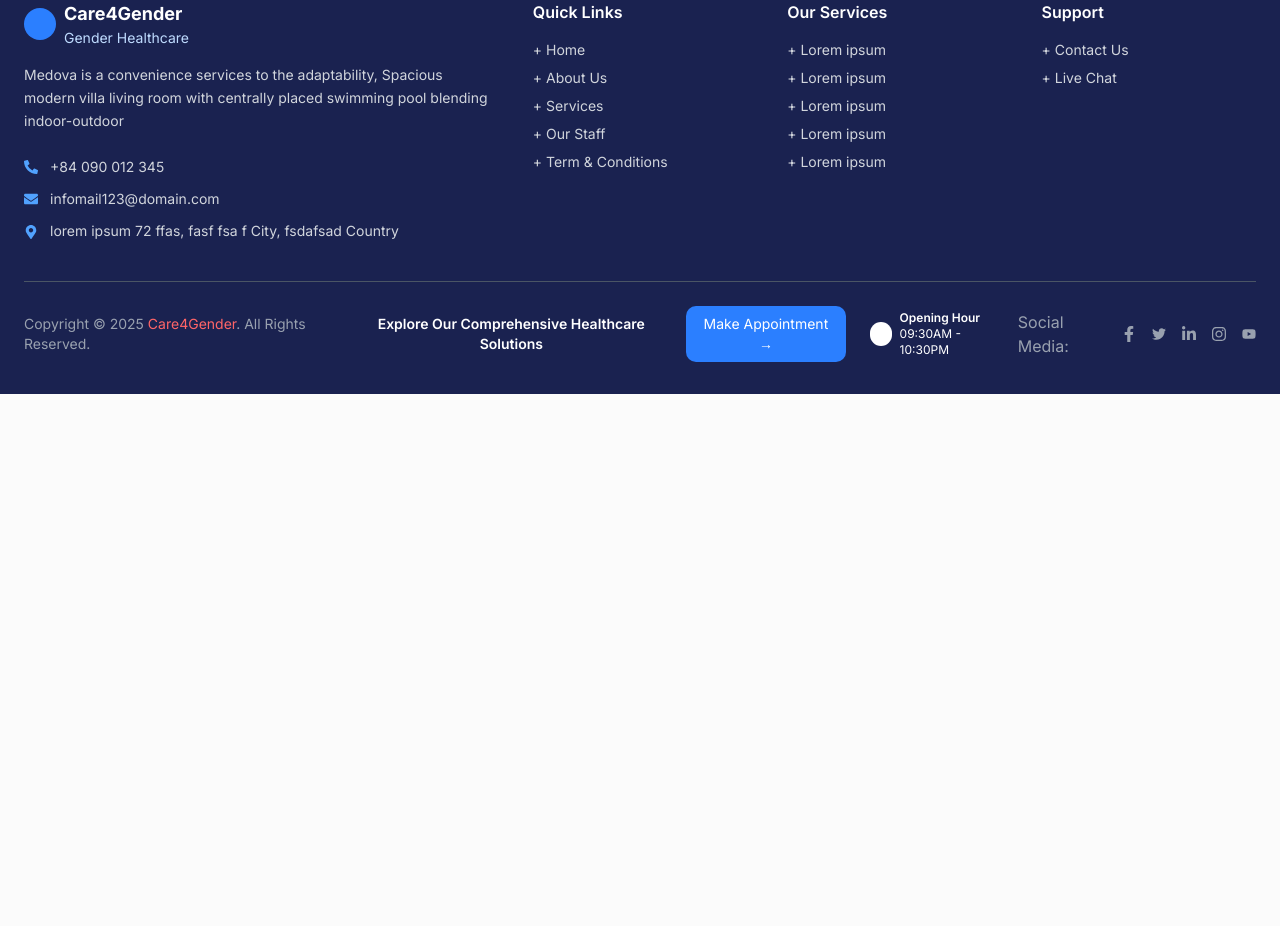
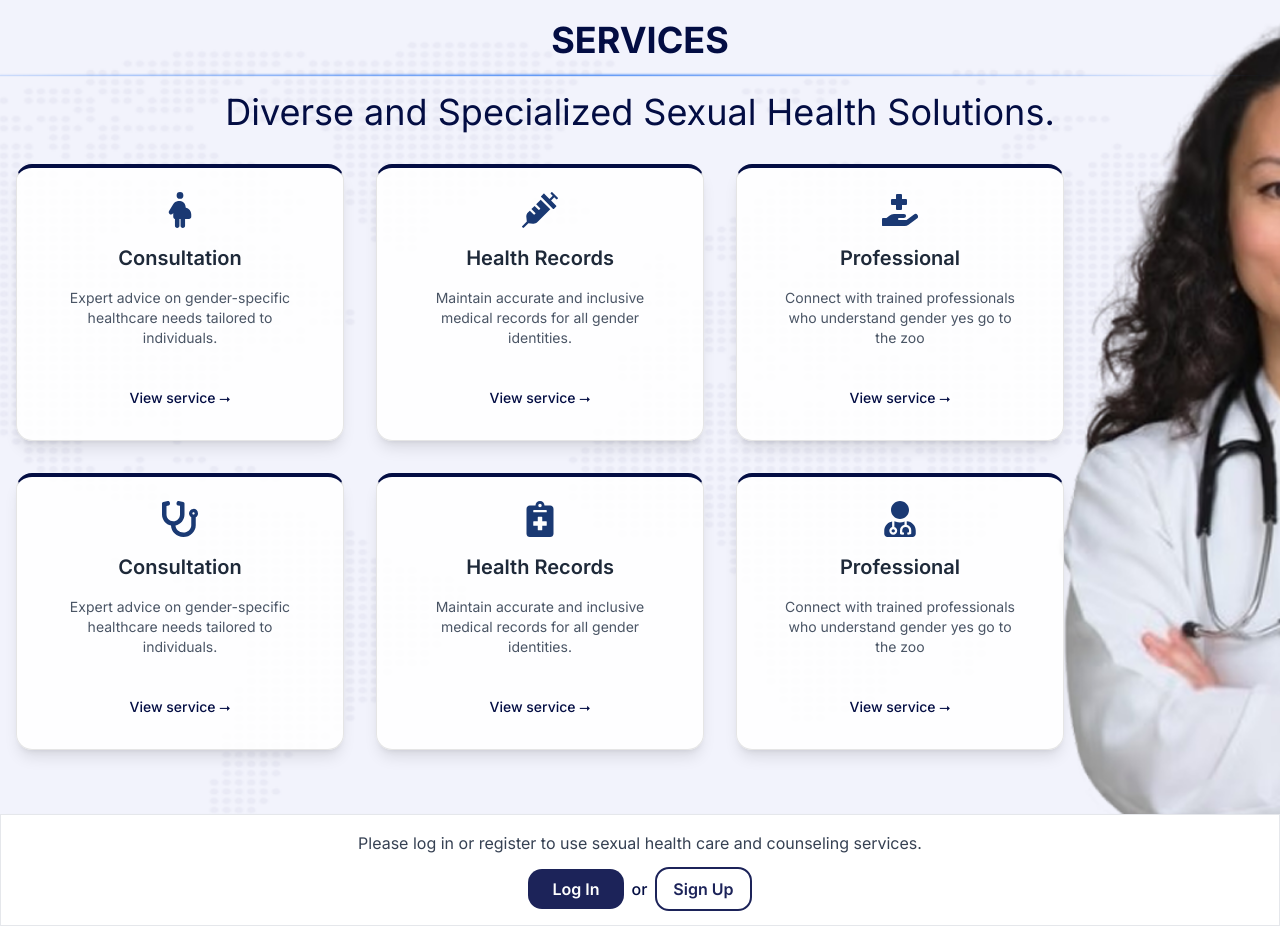
Before and after one commit to FIVE-AE-SIEU-NHAN/GenderHealthcareFE, a React (Vite) app: page /services in a window 1280 px wide. Shown: the part 160-1086 px from the top of the page. Before the commit the page ends 800 px from the top, so only its background shows below. Built offline with nearby package versions, Linux system fonts and the light colour scheme.

Commit message:
Add Servives List Page

```diff
--- a/src/App.tsx
+++ b/src/App.tsx
@@ -9,9 +9,10 @@ import Logout from './Application/Logout';
 import Signup from './Application/Signup';
 import LoginPage from './Application/Signin';
 import Blog from './Application/Blog';
+import Services from './Application/Services';
 
 const App: React.FC = () => {
-  const hideFooter = location.pathname === '/login' || location.pathname === '/signup';
+  const hideFooter = location.pathname === '/login' || location.pathname === '/signup' || location.pathname === '/services';
 
   return (
     <Router>
@@ -24,6 +25,7 @@ const App: React.FC = () => {
         <Route path="/logout" element={<Logout />} />
         <Route path="/signup" element={<Signup />} />
         <Route path="/blog" element={<Blog />} />
+        <Route path="/services" element={<Services />} />
       </Routes>
 
       {!hideFooter && <Footer />}
--- /dev/null
+++ b/src/Application/Services.tsx
@@ -0,0 +1,106 @@
+import React from "react";
+import { Card, CardContent } from "@/components/ui/card";
+import { Button } from "@/components/ui/button";
+import { FaStethoscope, FaNotesMedical, FaUserMd, FaSyringe, FaHandHoldingMedical } from "react-icons/fa";
+import { FaPersonPregnant } from "react-icons/fa6";
+
+const services = [
+	{
+		icon: <FaPersonPregnant className="text-4xl text-[#1A3973]" />,
+		title: "Consultation",
+		description:
+			"Expert advice on gender-specific healthcare needs tailored to individuals.",
+	},
+	{
+		icon: <FaSyringe className="text-4xl text-[#1A3973]" />,
+		title: "Health Records",
+		description:
+			"Maintain accurate and inclusive medical records for all gender identities.",
+	},
+	{
+		icon: <FaHandHoldingMedical className="text-4xl text-[#1A3973]" />,
+		title: "Professional",
+		description:
+			"Connect with trained professionals who understand gender yes go to the zoo",
+	},
+	{
+		icon: <FaStethoscope className="text-4xl text-[#1A3973]" />,
+		title: "Consultation",
+		description:
+			"Expert advice on gender-specific healthcare needs tailored to individuals.",
+	},
+	{
+		icon: <FaNotesMedical className="text-4xl text-[#1A3973]" />,
+		title: "Health Records",
+		description:
+			"Maintain accurate and inclusive medical records for all gender identities.",
+	},
+	{
+		icon: <FaUserMd className="text-4xl text-[#1A3973]" />,
+		title: "Professional",
+		description:
+			"Connect with trained professionals who understand gender yes go to the zoo",
+	},
+];
+
+export default function Services() {
+	return (
+		<div className="flex flex-col items-center justify-center min-h-[calc(100dvh-96px)]
+                    bg-[url('/images/bgservices.png')] bg-no-repeat bg-center bg-cover relative">
+			<section className="py-16 relative flex-1" id="services">
+
+				<div className="relative z-10 max-w-7xl mx-auto px-4 text-center">
+					<h2 className="text-4xl font-bold text-[#030D43] mb-8">SERVICES</h2>
+					<h5 className="text-4xl text-[#030D43] mb-8">Diverse and Specialized Sexual Health Solutions.</h5>
+					<div className="mr-50">
+						<div className="grid grid-cols-1 sm:grid-cols-2 lg:grid-cols-3 gap-8">
+							{services.map((service, idx) => (
+								<Card
+									key={idx}
+									className="shadow-lg rounded-2xl p-6 bg-white/90 border-t-4 border-t-[#030D43]"
+								>
+									<CardContent className="flex flex-col items-center gap-4">
+										{service.icon}
+										<h3 className="text-xl font-semibold text-gray-800">
+											{service.title}
+										</h3>
+										<p className="text-gray-600 text-sm">
+											{service.description}
+										</p>
+										<Button
+											variant="link"
+											className="mt-4 text-[#030D43] hover:text-[#020a31] p-0"
+										>
+											View service ⭢
+										</Button>
+									</CardContent>
+								</Card>
+							))}
+						</div>
+					</div>
+				</div>
+			</section>
+
+			<footer className="w-full h-28 bg-white shadow-md py-4 border border-gray-200">
+				<p className="text-gray-700 mb-3 text-center">
+					Please log in or register to use sexual health care and counseling services.
+				</p>
+				<div className="flex items-center justify-center gap-2">
+					<a
+						href="/login"
+						className="bg-dark-blue text-white px-6 py-2 rounded-button hover:bg-blue-800 transition duration-200 font-semibold"
+					>
+						Log In
+					</a>
+					<span className="text-[#030D43] font-medium">or</span>
+					<a
+						href="/signup"
+						className="border-2 border-dark-blue text-dark-blue px-4 py-2 rounded-button hover:bg-blue-50 transition duration-200 font-semibold"
+					>
+						Sign Up
+					</a>
+				</div>
+			</footer>
+		</div>
+	);
+}
--- a/src/components/Navbar.tsx
+++ b/src/components/Navbar.tsx
@@ -17,6 +17,7 @@ const Navbar:  React.FC  = () => {
           <li><a href="/blog" className="nav-text">Blog</a></li>
           <li><a href="#about us" className="nav-text">About Us</a></li>
           <li><a href="#appointment" className="nav-text">Book an appointment</a></li>
+          <li><a href="/services" className="nav-text">Services</a></li>
         </ul>
         <li className="flex gap-1">
           <a
```
Also changed, not shown: public/images/Vector.png (added), public/images/bgservices.png (added).
